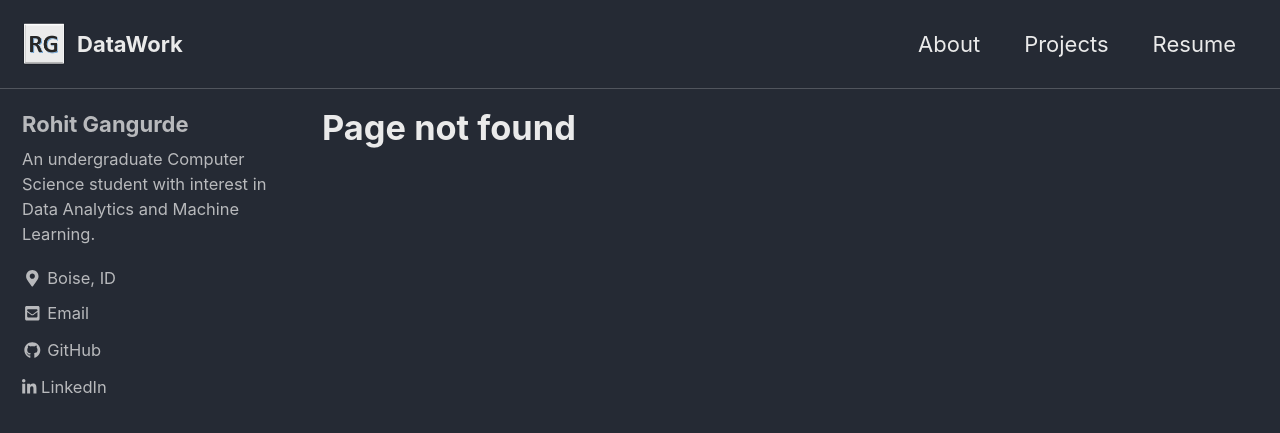
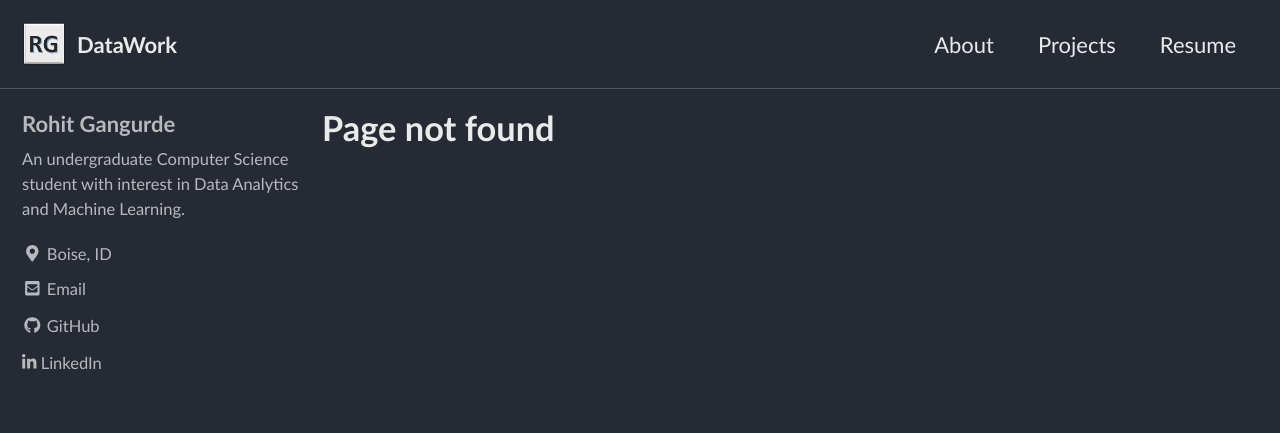
Before and after one commit to rohitgang/rohitgang.github.io, a Jekyll site: the page built from _pages/404.md, in a window 1280 px wide and 900 px high. Shown: the top 433 px of the window. Built offline with Jekyll 4.4.1, drawn with Linux system fonts in a browser that asks for light colours; cached includes are drawn as plain includes; nearby versions of some CDN libraries.

Commit message:
Update main.scss

```diff
--- a/assets/css/main.scss
+++ b/assets/css/main.scss
@@ -5,7 +5,7 @@
 @charset "utf-8";
 $link-color: DarkTurquoise;
 $serif: serif;
-$sans-serif: -apple-system, "Helvetica Neue";
+$sans-serif: "Trebuchet MS", Helvetica, sans-serif;
 
 @import "minimal-mistakes/skins/{{ site.minimal_mistakes_skin | default: 'default' }}"; // skin
 @import "minimal-mistakes"; // main partials
```
